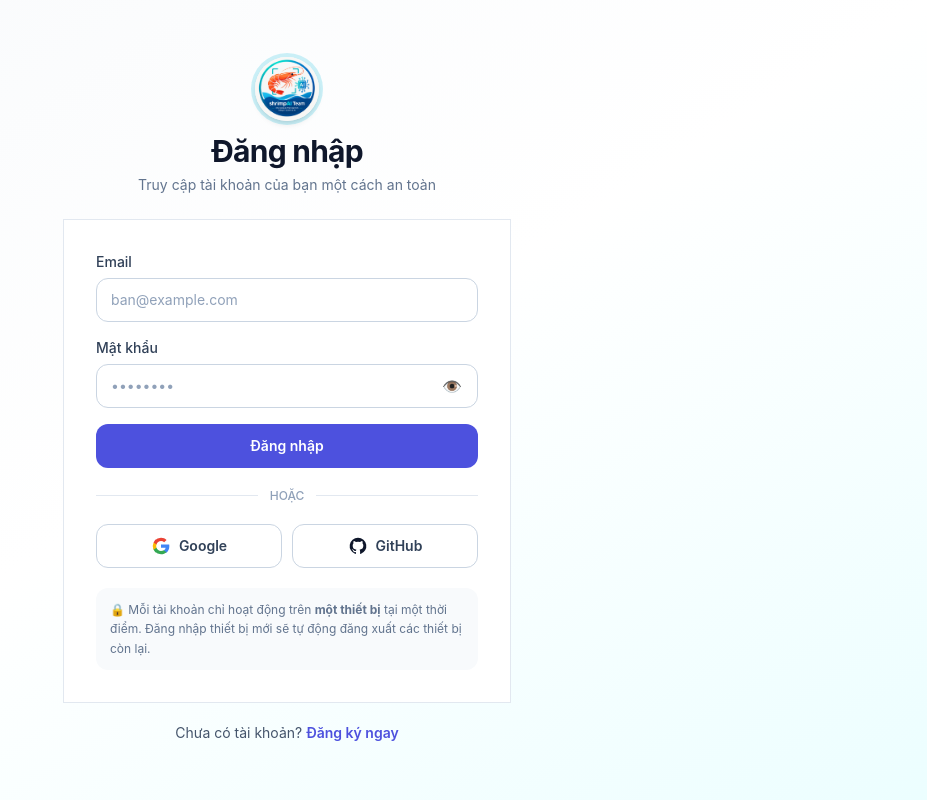
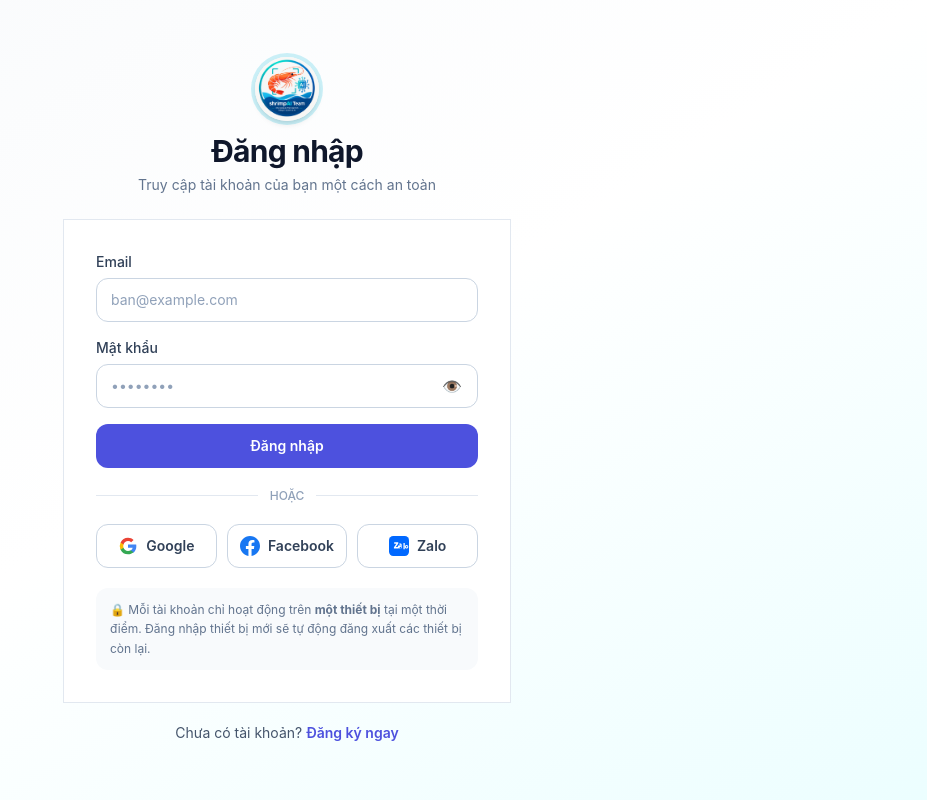
Before and after one commit to shrimpAI-Team/frontend, a React (Vite) app: page /login in a window 1280 px wide. Shown: the whole page, without its empty margins (353-1280 px from the left). Built offline with nearby package versions, Linux system fonts and the light colour scheme; no server answers.

Commit message:
feat: add Google and Facebook login flows

```diff
--- a/src/api/auth.api.ts
+++ b/src/api/auth.api.ts
@@ -114,6 +114,6 @@ export const authApi = {
       .delete<{ status: "DISABLED"; message: string }>("/auth/2fa", { data: b })
       .then((r) => r.data),
 
-  oauthUrl: (provider: "google" | "github") =>
+  oauthUrl: (provider: "google" | "facebook" | "zalo") =>
     `${import.meta.env.VITE_API_URL ?? "http://localhost:4000"}/auth/${provider}`,
 };
--- a/src/components/auth/OAuthButtons.tsx
+++ b/src/components/auth/OAuthButtons.tsx
@@ -1,19 +1,25 @@
 import { authApi } from "../../api/auth.api";
 
 export function OAuthButtons({ disabled }: { disabled?: boolean }) {
-  const go = (p: "google" | "github") => {
+  const go = (p: "google" | "facebook" | "zalo") => {
     window.location.href = authApi.oauthUrl(p);
   };
 
   return (
-    <div className="grid gap-2.5 sm:grid-cols-2">
+    <div className="grid grid-cols-1 gap-2.5 sm:grid-cols-3">
+      {/* Google */}
       <button
         type="button"
         disabled={disabled}
         onClick={() => go("google")}
         className="btn-ghost"
+        title="Đăng nhập bằng Google"
       >
-        <svg viewBox="0 0 24 24" className="h-5 w-5" aria-hidden="true">
+        <svg
+          viewBox="0 0 24 24"
+          className="h-5 w-5 shrink-0"
+          aria-hidden="true"
+        >
           <path
             fill="#4285F4"
             d="M22 12.2c0-.7-.06-1.4-.18-2.06H12v3.9h5.6a4.8 4.8 0 01-2.08 3.15v2.6h3.36C20.85 18 22 15.35 22 12.2z"
@@ -31,23 +37,50 @@ export function OAuthButtons({ disabled }: { disabled?: boolean }) {
             d="M12 6.05c1.47 0 2.78.5 3.82 1.5l2.85-2.85C16.96 3.06 14.7 2 12 2A10 10 0 003.1 7.65l3.48 2.5C7.35 7.87 9.48 6.05 12 6.05z"
           />
         </svg>
-        Google
+        <span>Google</span>
       </button>
 
+      {/* Facebook */}
       <button
         type="button"
         disabled={disabled}
-        onClick={() => go("github")}
+        onClick={() => go("facebook")}
         className="btn-ghost"
+        title="Đăng nhập bằng Facebook"
       >
         <svg
           viewBox="0 0 24 24"
-          className="h-5 w-5 fill-slate-900"
+          className="h-5 w-5 shrink-0"
           aria-hidden="true"
         >
-          <path d="M12 2a10 10 0 00-3.16 19.49c.5.09.68-.22.68-.48v-1.7c-2.78.6-3.37-1.34-3.37-1.34-.45-1.16-1.11-1.47-1.11-1.47-.91-.62.07-.6.07-.6 1 .07 1.53 1.03 1.53 1.03.9 1.53 2.34 1.09 2.91.83.09-.65.35-1.09.63-1.34-2.22-.25-4.55-1.11-4.55-4.94 0-1.09.39-1.98 1.03-2.68-.1-.25-.45-1.27.1-2.65 0 0 .84-.27 2.75 1.02a9.5 9.5 0 015 0c1.91-1.29 2.75-1.02 2.75-1.02.55 1.38.2 2.4.1 2.65.64.7 1.03 1.59 1.03 2.68 0 3.84-2.34 4.68-4.57 4.93.36.31.68.92.68 1.85v2.74c0 .27.18.58.69.48A10 10 0 0012 2z" />
+          <path
+            fill="#1877F2"
+            d="M24 12.073c0-6.627-5.373-12-12-12s-12 5.373-12 12c0 5.99 4.388 10.954 10.125 11.854v-8.385H7.078v-3.47h3.047V9.43c0-3.007 1.792-4.669 4.533-4.669 1.312 0 2.686.235 2.686.235v2.953H15.83c-1.491 0-1.956.925-1.956 1.874v2.25h3.328l-.532 3.47h-2.796v8.385C19.612 23.027 24 18.062 24 12.073z"
+          />
         </svg>
-        GitHub
+        <span>Facebook</span>
+      </button>
+
+      {/* Zalo */}
+      <button
+        type="button"
+        disabled={disabled}
+        onClick={() => go("zalo")}
+        className="btn-ghost"
+        title="Đăng nhập bằng Zalo"
+      >
+        <svg
+          viewBox="0 0 48 48"
+          className="h-5 w-5 shrink-0"
+          aria-hidden="true"
+        >
+          <rect width="48" height="48" rx="10" fill="#0068FF" />
+          <path
+            fill="#FFFFFF"
+            d="M12.5 15h9.8v3.1l-6 8.3h6.5v3.6h-11v-3.1l6-8.3h-5.3V15zm11.5 5.8c0-1.8 1.4-3.1 3.2-3.1 1.8 0 3.2 1.3 3.2 3.1v8.8h-3v-1.2c-.6.9-1.6 1.4-2.7 1.4-2.1 0-3.7-1.6-3.7-3.9 0-2.3 1.6-3.9 3.7-3.9 1.1 0 2.1.5 2.7 1.4v-2.6h-.4c-.9 0-1.7-.3-2.1-.8-.4-.5-.6-1.2-.6-2.1l-.3-.1zm3.4 4.8c-1.1 0-1.9.8-1.9 1.9s.8 1.9 1.9 1.9 1.9-.8 1.9-1.9-.8-1.9-1.9-1.9zm7.3-8.6h3.1v15h-3.1V17zm7.5 4.5c2.4 0 4.1 1.8 4.1 4.3s-1.7 4.3-4.1 4.3-4.1-1.8-4.1-4.3 1.7-4.3 4.1-4.3zm0 2.6c-1.1 0-1.9.8-1.9 1.7 0 .9.8 1.7 1.9 1.7s1.9-.8 1.9-1.7c0-.9-.8-1.7-1.9-1.7z"
+          />
+        </svg>
+        <span>Zalo</span>
       </button>
     </div>
   );
```
